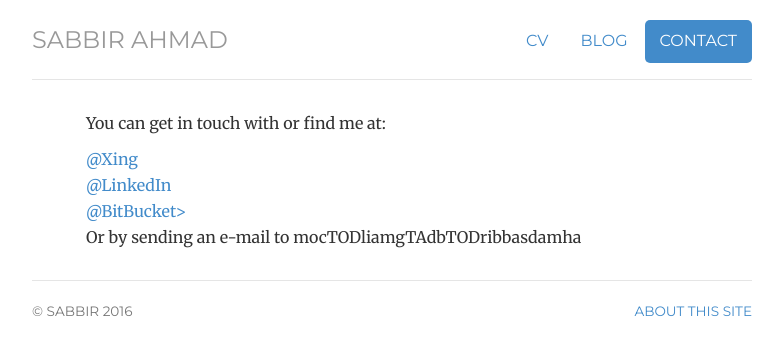
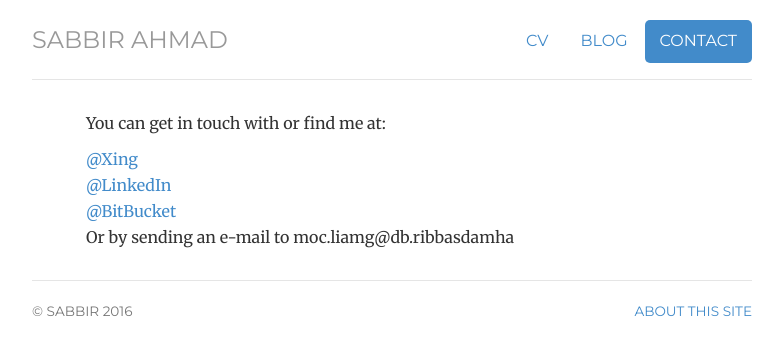
Before and after one commit to muktoshuvro/muktoshuvro.github.io, a Jekyll site: the page built from contact/index.html, in a window 1280 px wide. Shown: the top 355 px of the page, without its empty margins (248-1031 px from the left). Built offline with Jekyll 4.4.1, drawn with Linux system fonts in a browser that asks for light colours.

Commit message:
new update

```diff
--- a/contact/index.html
+++ b/contact/index.html
@@ -14,9 +14,9 @@ description: Contact information for Jonathan McGlone, a Librarian, Front-End De
 	<ul class="list-unstyled">
 		<li><a href="https://www.xing.com/profile/Sabbir_Ahmad3">@Xing</a></li>
 		<li><a href="https://de.linkedin.com/in/sabb2583">@LinkedIn</a></li>
-	    <li><a href="https://bitbucket.org/muktoshuvro/">@BitBucket></a></li>
+	    <li><a href="https://bitbucket.org/muktoshuvro/">@BitBucket</a></li>
 	<!-- <li><a href="http://dribbble.com/jmcglone">@Dribbble</a></li> -->
-	<li>Or by sending an e-mail to <span class="obfuscate">ahmadsabbirDOTbdATgmailDOTcom</span></li>
+	<li>Or by sending an e-mail to <span class="obfuscate"> ahmadsabbir.bd@gmail.com</span></li>
 	</ul>
 
 </div>
```
